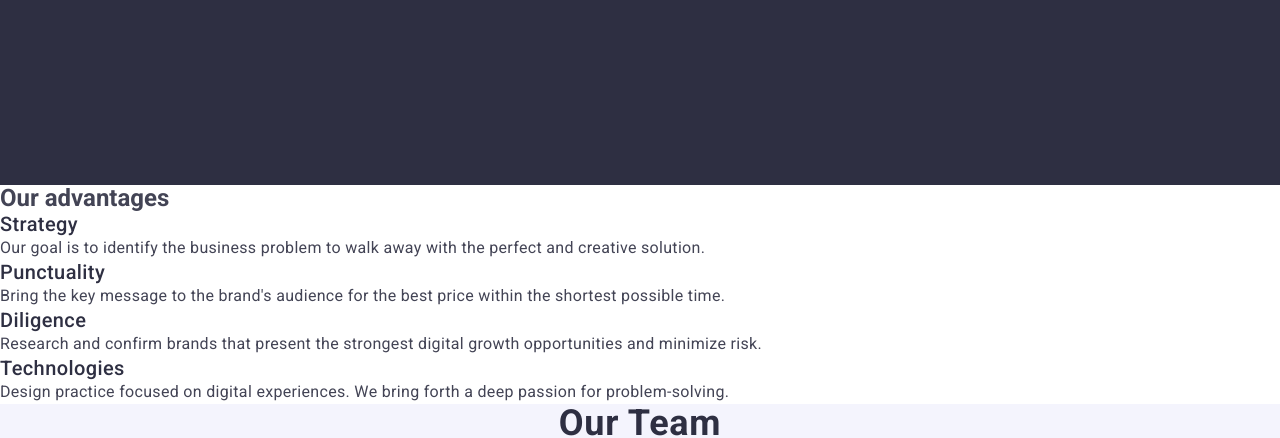
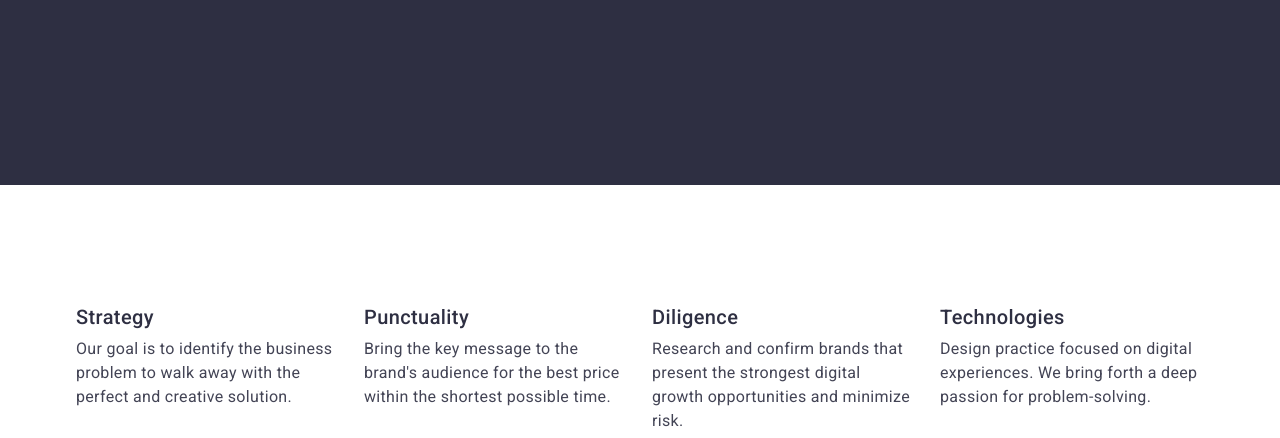
Before and after one commit to KoliaKosyanenko/goit-markup-hw-03, a plain HTML site: page index.html in a window 1280 px wide. Shown: the part 392-830 px from the top of the page. Drawn offline with nearby package versions, Linux system fonts and the light colour scheme.

Commit message:
updated css

```diff
--- a/css/styles.css
+++ b/css/styles.css
@@ -142,9 +142,26 @@ img {
     border-radius: 4px;
 }
 
-.hero-button:hover
-,.hero-button:focus {
+.hero-button:hover,
+.hero-button:focus {
     background-color: #404BBF;
+}
+
+.advantages {
+    padding: 120px 0;
+}
+
+.visually-hidden {
+    display: none;
+}
+
+.feature-list {
+    display: flex;
+    gap: 24px;
+}
+
+.feature-item {
+    width: calc((100% - 72px) / 4);
 }
 
 .feature-title {
@@ -153,6 +170,7 @@ img {
     line-height: 1.2;
     font-weight: 500;
     letter-spacing: 0.02em;
+    margin-bottom: 8px;
 }
 
 .feature-text {
--- a/index.html
+++ b/index.html
@@ -38,26 +38,28 @@
             </div>
         </section>
 
-        <section>
-            <h2 class="title-none">Our advantages</h2>
-            <ul>
-                <li>
+        <section class="advantages">
+            <div class="container">
+                <h2 class="visually-hidden">Our advantages</h2>
+                <ul class="feature-list">
+                    <li class="feature-item">
                         <h3 class="feature-title">Strategy</h3>
                         <p class="feature-text">Our goal is to identify the business problem to walk away with the perfect and creative solution. </p>
                     </li>
-                <li>
+                    <li class="feature-item">
                         <h3 class="feature-title">Punctuality</h3>
                         <p class="feature-text">Bring the key message to the brand's audience for the best price within the shortest possible time.</p>
                     </li>
-                <li>
+                    <li class="feature-item">
                         <h3 class="feature-title">Diligence</h3>
                         <p class="feature-text">Research and confirm brands that present the strongest digital growth opportunities and minimize risk.</p>
                     </li>
-                <li>
+                    <li class="feature-item">
                         <h3 class="feature-title">Technologies</h3>
                         <p class="feature-text">Design practice focused on digital experiences. We bring forth a deep passion for problem-solving.</p>
                     </li>
                 </ul>
+            </div>
         </section>
 
         <section class="our-team">
```
Lines whose indentation alone changed are shown as unchanged.
